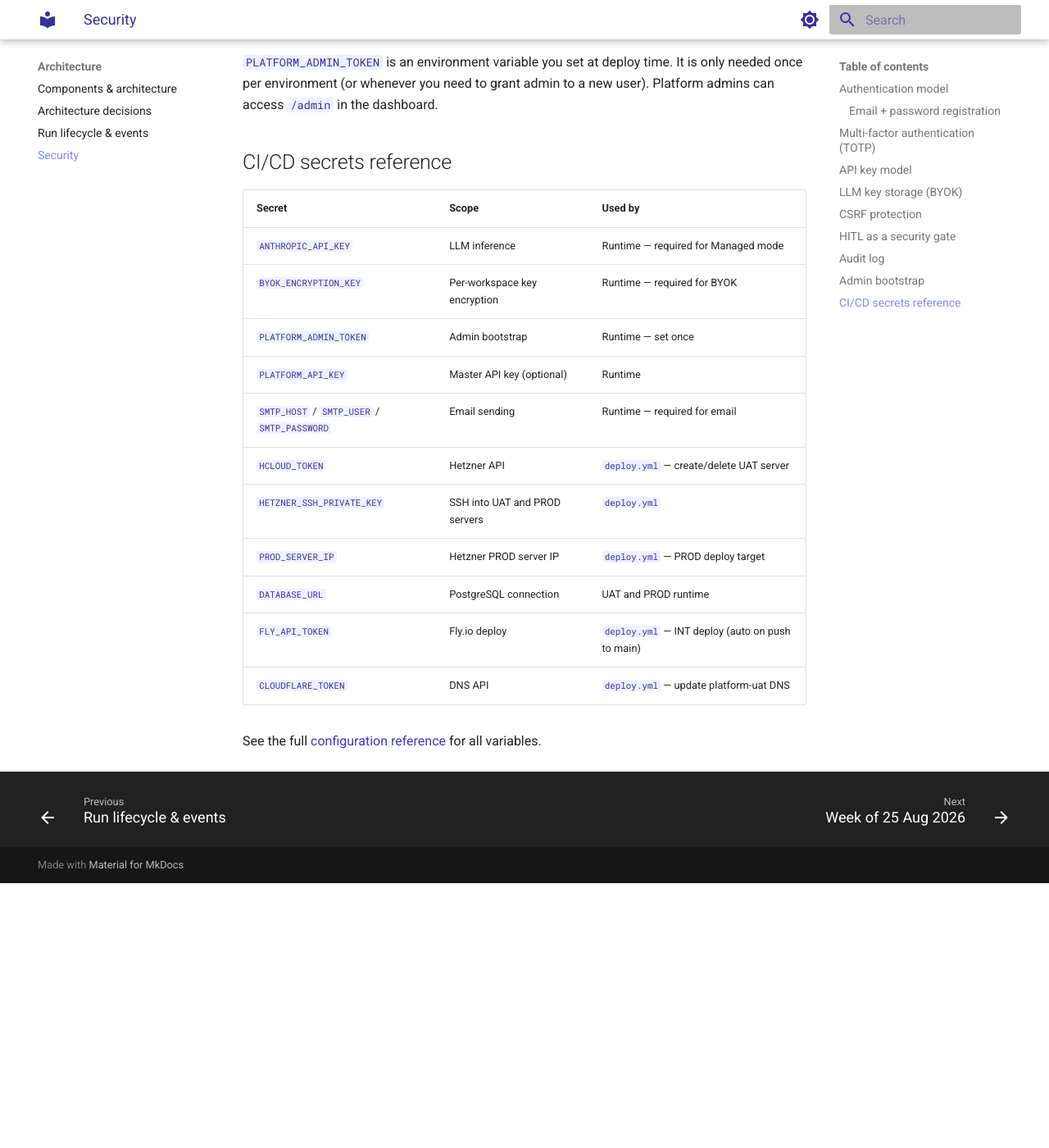
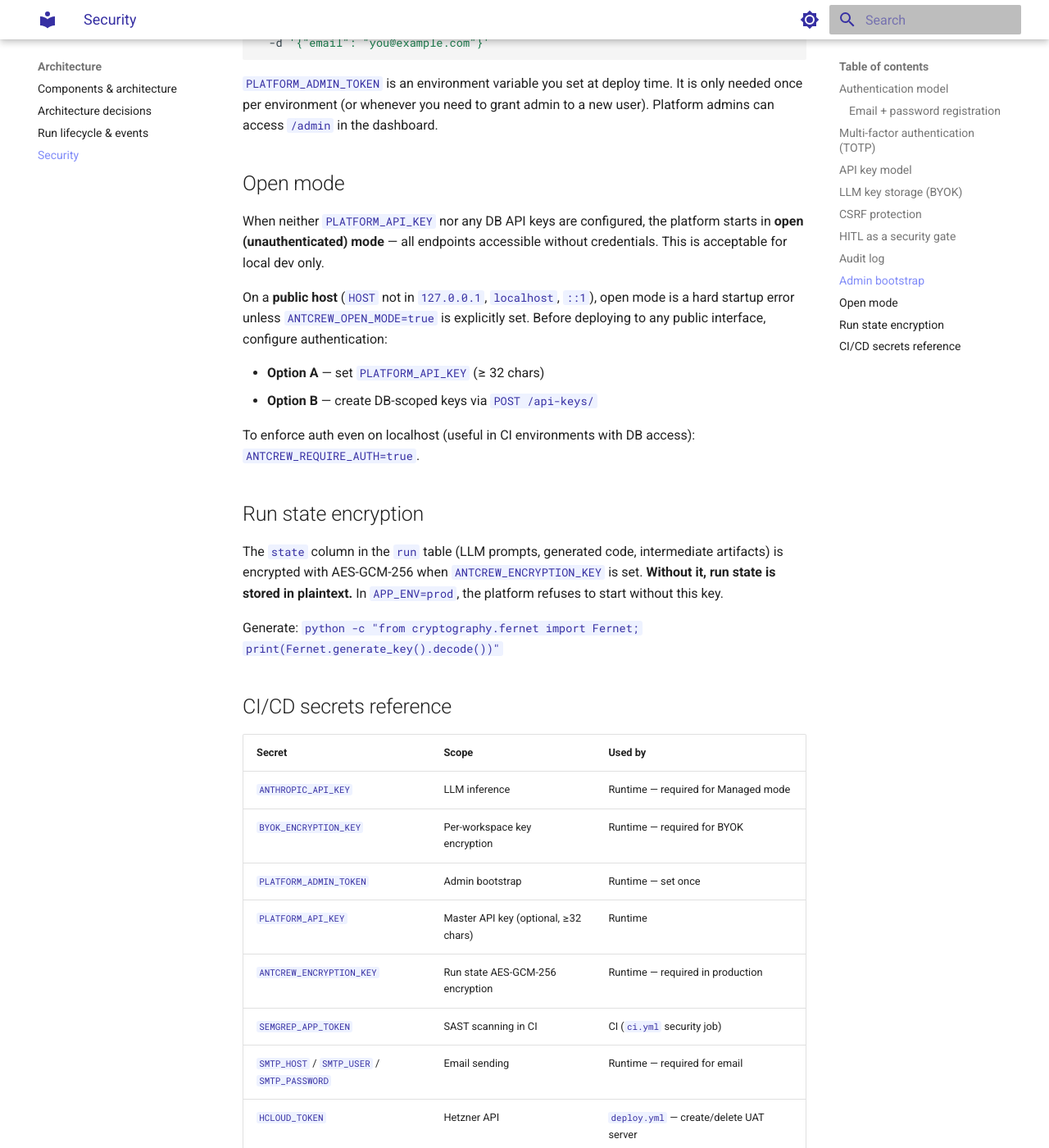
Before and after one commit to iagop03/antcrew-docs, an MkDocs documentation site: the page built from docs/architecture/security.md, in a window 1280 px wide and 1400 px high, scrolled down 2437 px. Shown: the whole window at 82% size. Built offline with MkDocs 1.6.1 and Material for MkDocs 9.7.7, drawn with Linux system fonts in a browser that asks for light colours; before the commit the page ends 3514 px from its top, so only the background shows below that; some of the changed text lies outside the part shown.

Commit message:
docs(security): document hardened startup rules + new env vars (Aug 2026 audit)
- PLATFORM_API_KEY: document ≥32 char minimum
- Open mode: document public host hard-error behavior + ANTCREW_OPEN_MODE=true escape hatch
- Run state encryption: document ANTCREW_ENCRYPTION_KEY requirement in prod
- CI/CD secrets table: add ANTCREW_ENCRYPTION_KEY and SEMGREP_APP_TOKEN rows

Co-Authored-By: Claude Sonnet 4.6 <noreply@anthropic.com>

```diff
--- a/docs/architecture/security.md
+++ b/docs/architecture/security.md
@@ -37,7 +37,7 @@ MFA can be disabled at any time via `POST /auth/mfa/disable` (requires CSRF toke
 - Each workspace has one or more **workspace API keys** with a role (`admin | write | read | reviewer`)
 - A single key can be a member of multiple workspaces
 - Keys can be rotated at any time without downtime
-- The platform master key (`PLATFORM_API_KEY`) is a static env var that bypasses the DB check — useful for infrastructure scripts; restrict its exposure
+- The platform master key (`PLATFORM_API_KEY`) is a static env var that bypasses the DB check — useful for infrastructure scripts; **must be ≥ 32 characters** (startup blocks if shorter). Generate with: `python -c "import secrets; print(secrets.token_urlsafe(32))"`
 
 ## LLM key storage (BYOK)
 
@@ -74,6 +74,23 @@ curl -X POST https://your-platform.example.com/admin/make-admin \
 
 `PLATFORM_ADMIN_TOKEN` is an environment variable you set at deploy time. It is only needed once per environment (or whenever you need to grant admin to a new user). Platform admins can access `/admin` in the dashboard.
 
+## Open mode
+
+When neither `PLATFORM_API_KEY` nor any DB API keys are configured, the platform starts in **open (unauthenticated) mode** — all endpoints accessible without credentials. This is acceptable for local dev only.
+
+On a **public host** (`HOST` not in `127.0.0.1`, `localhost`, `::1`), open mode is a hard startup error unless `ANTCREW_OPEN_MODE=true` is explicitly set. Before deploying to any public interface, configure authentication:
+
+- **Option A** — set `PLATFORM_API_KEY` (≥ 32 chars)
+- **Option B** — create DB-scoped keys via `POST /api-keys/`
+
+To enforce auth even on localhost (useful in CI environments with DB access): `ANTCREW_REQUIRE_AUTH=true`.
+
+## Run state encryption
+
+The `state` column in the `run` table (LLM prompts, generated code, intermediate artifacts) is encrypted with AES-GCM-256 when `ANTCREW_ENCRYPTION_KEY` is set. **Without it, run state is stored in plaintext.** In `APP_ENV=prod`, the platform refuses to start without this key.
+
+Generate: `python -c "from cryptography.fernet import Fernet; print(Fernet.generate_key().decode())"`
+
 ## CI/CD secrets reference
 
 | Secret | Scope | Used by |
@@ -81,7 +98,9 @@ curl -X POST https://your-platform.example.com/admin/make-admin \
 | `ANTHROPIC_API_KEY` | LLM inference | Runtime — required for Managed mode |
 | `BYOK_ENCRYPTION_KEY` | Per-workspace key encryption | Runtime — required for BYOK |
 | `PLATFORM_ADMIN_TOKEN` | Admin bootstrap | Runtime — set once |
-| `PLATFORM_API_KEY` | Master API key (optional) | Runtime |
+| `PLATFORM_API_KEY` | Master API key (optional, ≥32 chars) | Runtime |
+| `ANTCREW_ENCRYPTION_KEY` | Run state AES-GCM-256 encryption | Runtime — required in production |
+| `SEMGREP_APP_TOKEN` | SAST scanning in CI | CI (`ci.yml` security job) |
 | `SMTP_HOST` / `SMTP_USER` / `SMTP_PASSWORD` | Email sending | Runtime — required for email |
 | `HCLOUD_TOKEN` | Hetzner API | `deploy.yml` — create/delete UAT server |
 | `HETZNER_SSH_PRIVATE_KEY` | SSH into UAT and PROD servers | `deploy.yml` |
```
